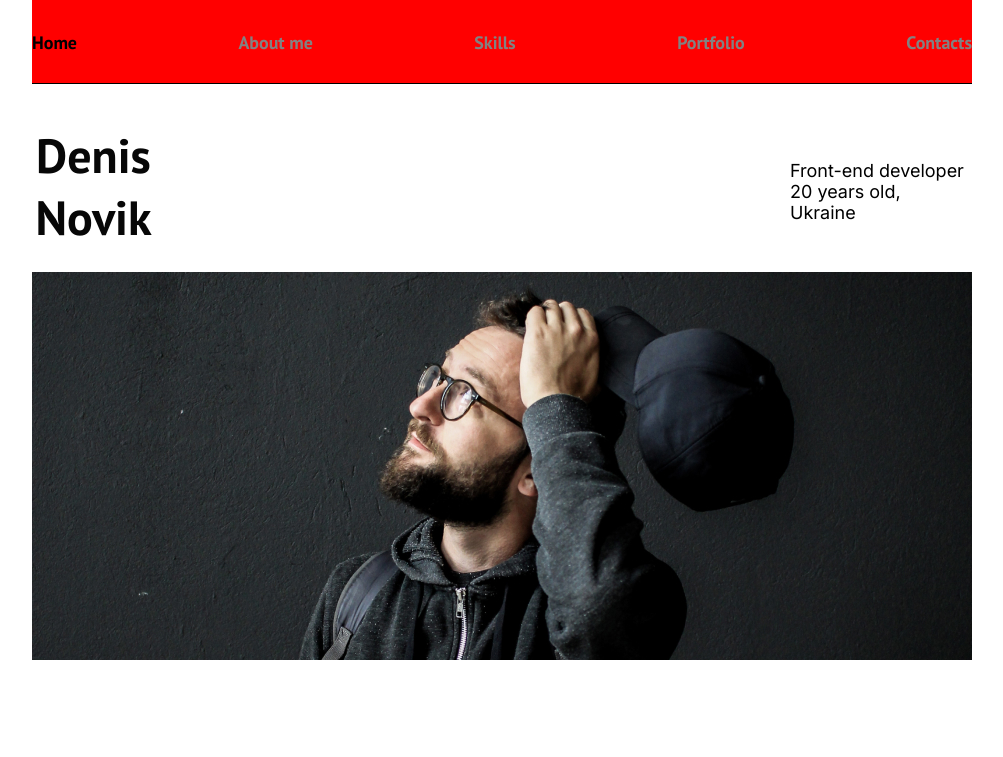
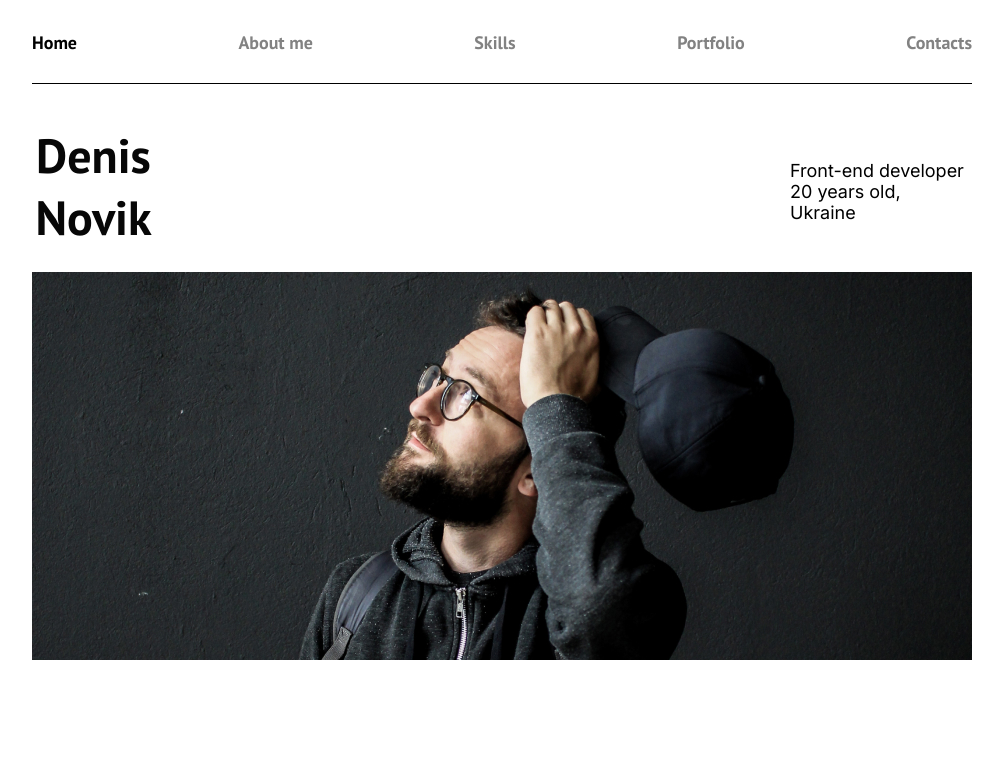
Before and after one commit to sadyych/sadyych.github.io, a plain HTML site: page index.html in a window 1280 px wide. Shown: the top 757 px of the page, without its empty margins (138-1141 px from the left). Drawn offline with nearby package versions, Linux system fonts and the light colour scheme; files that its build step writes are made by us from their sources.

Commit message:
add index

```diff
--- a/#source/scss/style.scss
+++ b/#source/scss/style.scss
@@ -101,7 +101,7 @@ body {
 .header {
   width: 100%;
   height: 84px;
-  background-color: #ff0000;
+  background-color: #fff;
 
   border-bottom: 1px solid #000;
 }
```
Also changed, not shown: #source/css/style.css.
